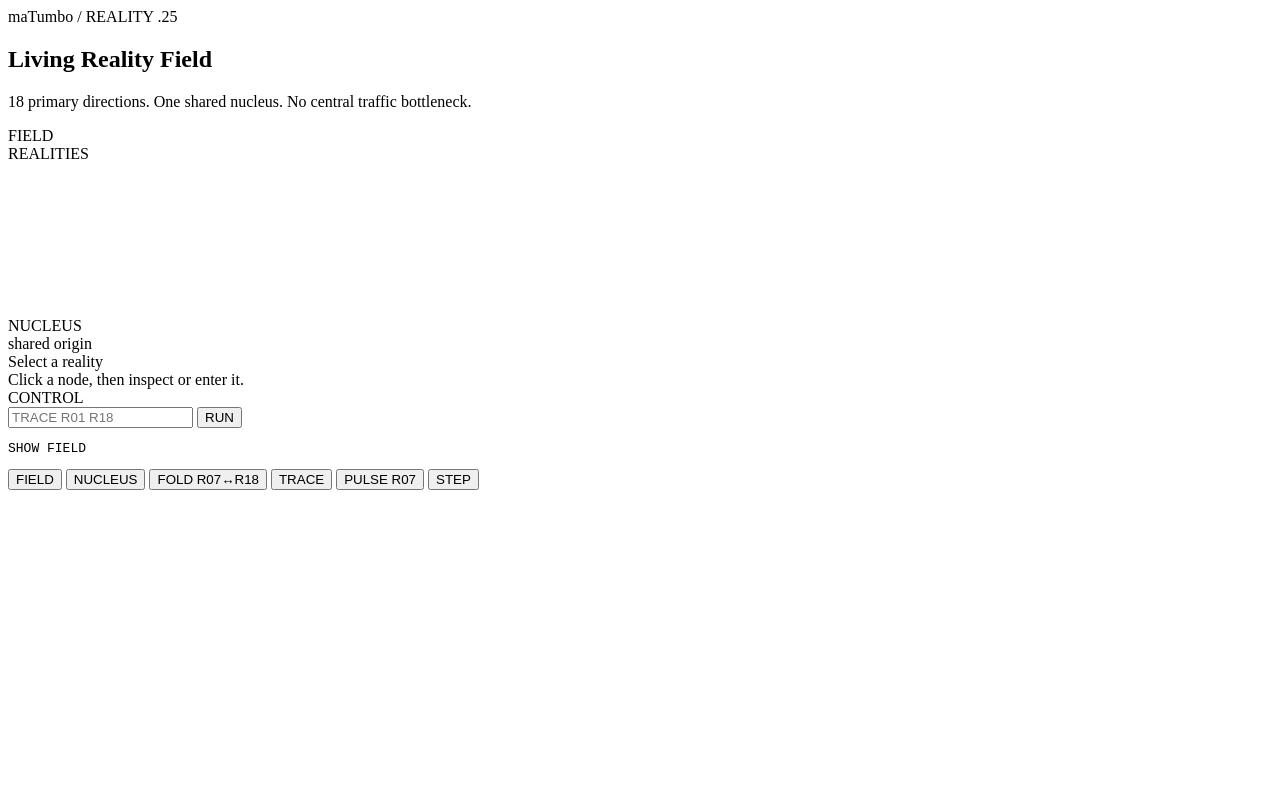
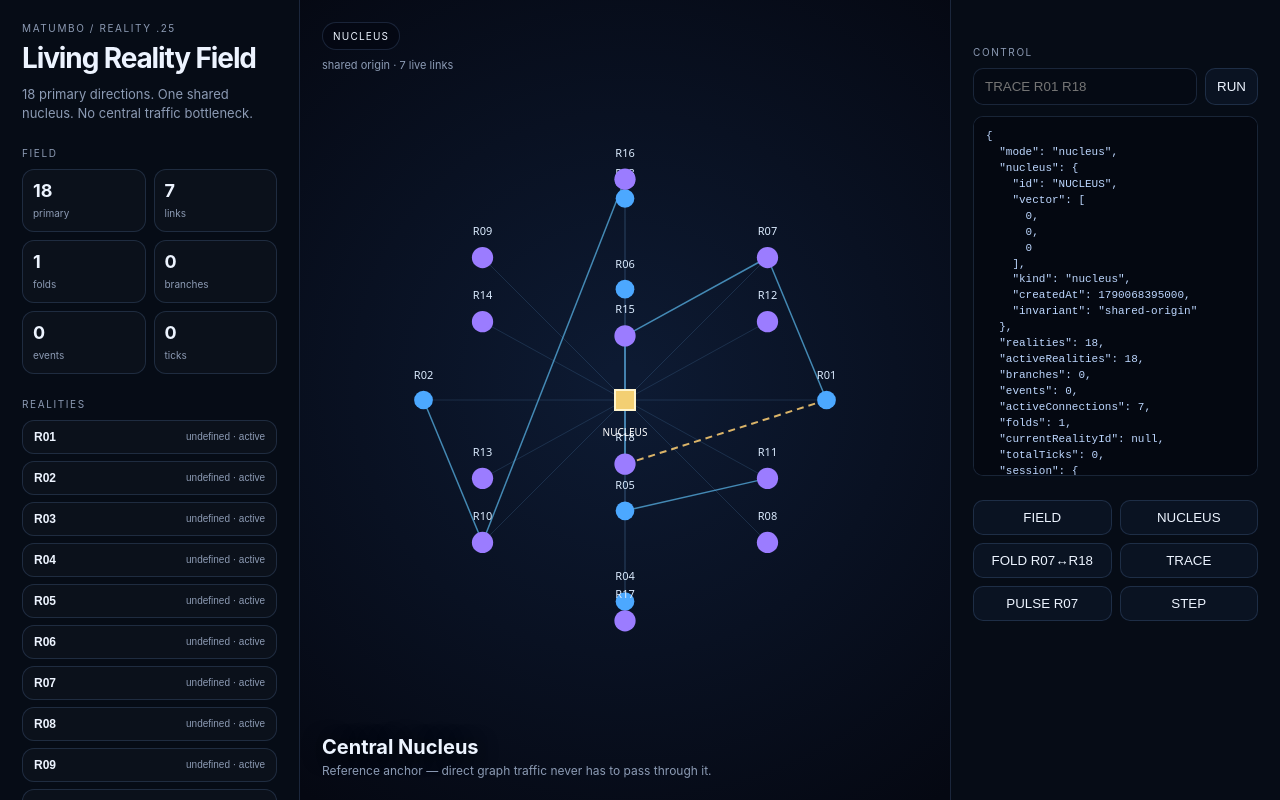
Before and after one commit to carltheghost/matumbo-living-reality-25, a website: page public/index.html in a window 1280 px wide. Drawn offline with nearby package versions, Linux system fonts and the light colour scheme; the site is published under a folder, as on GitHub Pages, so addresses that start at the root find nothing; files whose address does not match are found by name.

Commit message:
Reality .25: use page-relative shell assets

```diff
--- a/public/index.html
+++ b/public/index.html
@@ -4,9 +4,9 @@
   <meta charset="utf-8">
   <meta name="viewport" content="width=device-width,initial-scale=1">
   <title>Reality .25 — Living Reality Field</title>
-  <link rel="stylesheet" href="/styles.css">
+  <link rel="stylesheet" href="./styles.css">
   <script type="importmap">
-    {"imports":{"three":"/node_modules/three/build/three.module.js"}}
+    {"imports":{"three":"./node_modules/three/build/three.module.js"}}
   </script>
 </head>
 <body>
@@ -59,6 +59,6 @@
       </div>
     </aside>
   </div>
-  <script type="module" src="/app.js"></script>
+  <script type="module" src="./app.js"></script>
 </body>
 </html>
```
